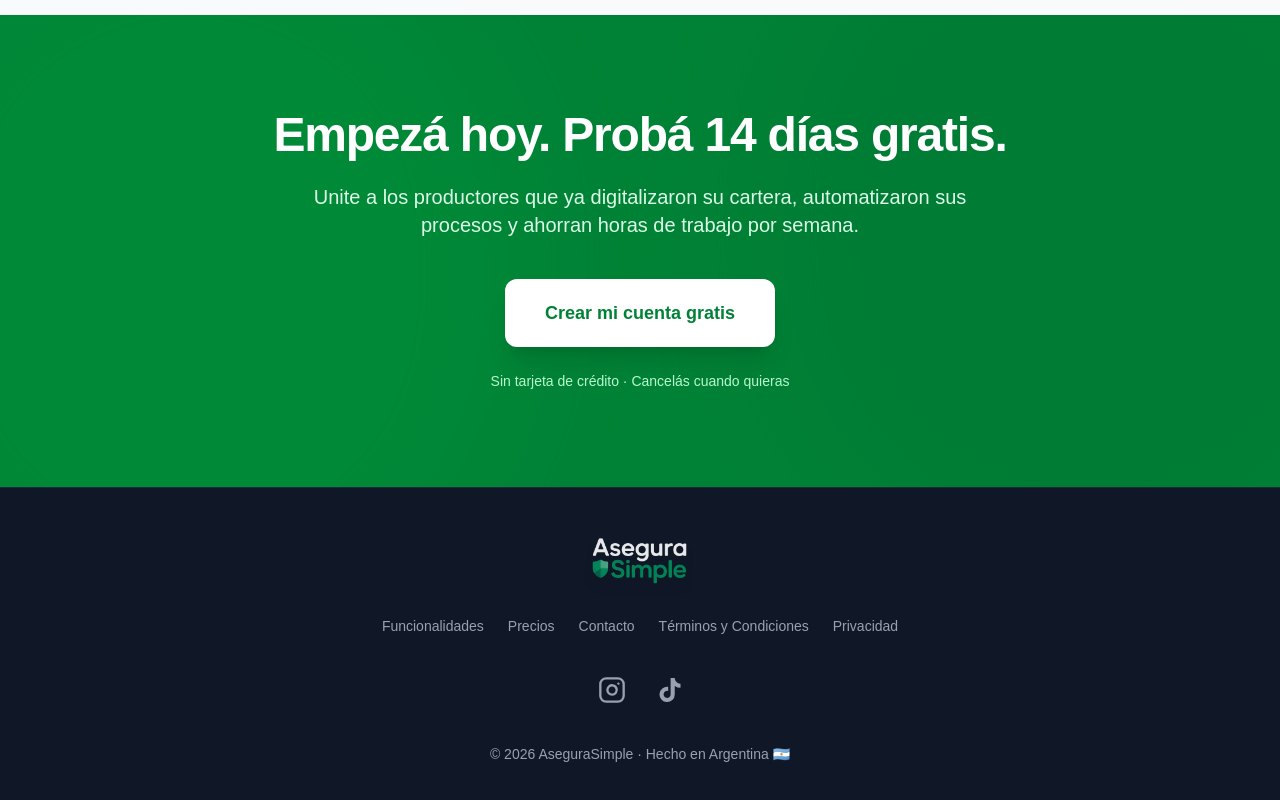
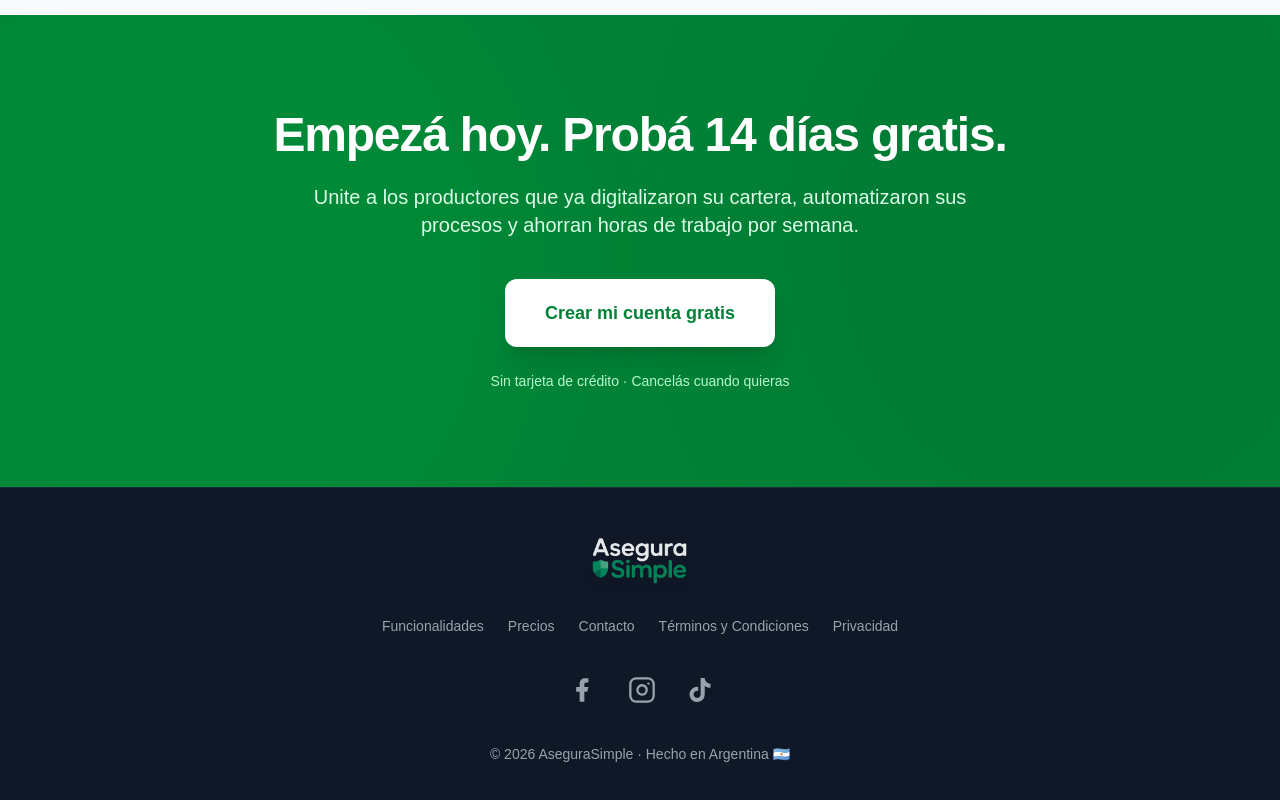
Before and after one commit to EzeZari/asegura-simple, a Next.js app in the folder frontend/: page / in a window 1280 px wide. Shown: the part 5983-6783 px from the top of the page. Built offline with nearby package versions, Linux system fonts and the light colour scheme.

Commit message:
feat: agregar enlace y logo de Facebook al footer

```diff
--- a/frontend/components/landing/Footer.tsx
+++ b/frontend/components/landing/Footer.tsx
@@ -28,6 +28,26 @@ export default function Footer() {
 
         {/* 🔥 Redes Sociales (Con SVG nativo a prueba de fallos) */}
         <div className="flex justify-center gap-4 mb-8">
+
+          {/* Facebook (Relleno) */}
+          <a
+            href="https://www.facebook.com/people/AseguraSimple/61594177975007/"
+            target="_blank"
+            rel="noopener noreferrer"
+            className="text-gray-400 hover:text-green-400 transition-colors p-2"
+            aria-label="Seguinos en Facebook"
+          >
+            <svg
+              xmlns="http://www.w3.org/2000/svg"
+              width="28"
+              height="28"
+              viewBox="0 0 24 24"
+              fill="currentColor"
+            >
+              <path d="M14 13.5h2.5l1-4H14v-2c0-1.03 0-2 2-2h1.5V2.14c-.326-.043-1.557-.14-2.857-.14C11.928 2 10 3.657 10 6.7v2.8H7v4h3V22h4v-8.5z"/>
+            </svg>
+          </a>
+
           {/* Instagram */}
           <a
             href="https://www.instagram.com/asegurasimple/"
```
